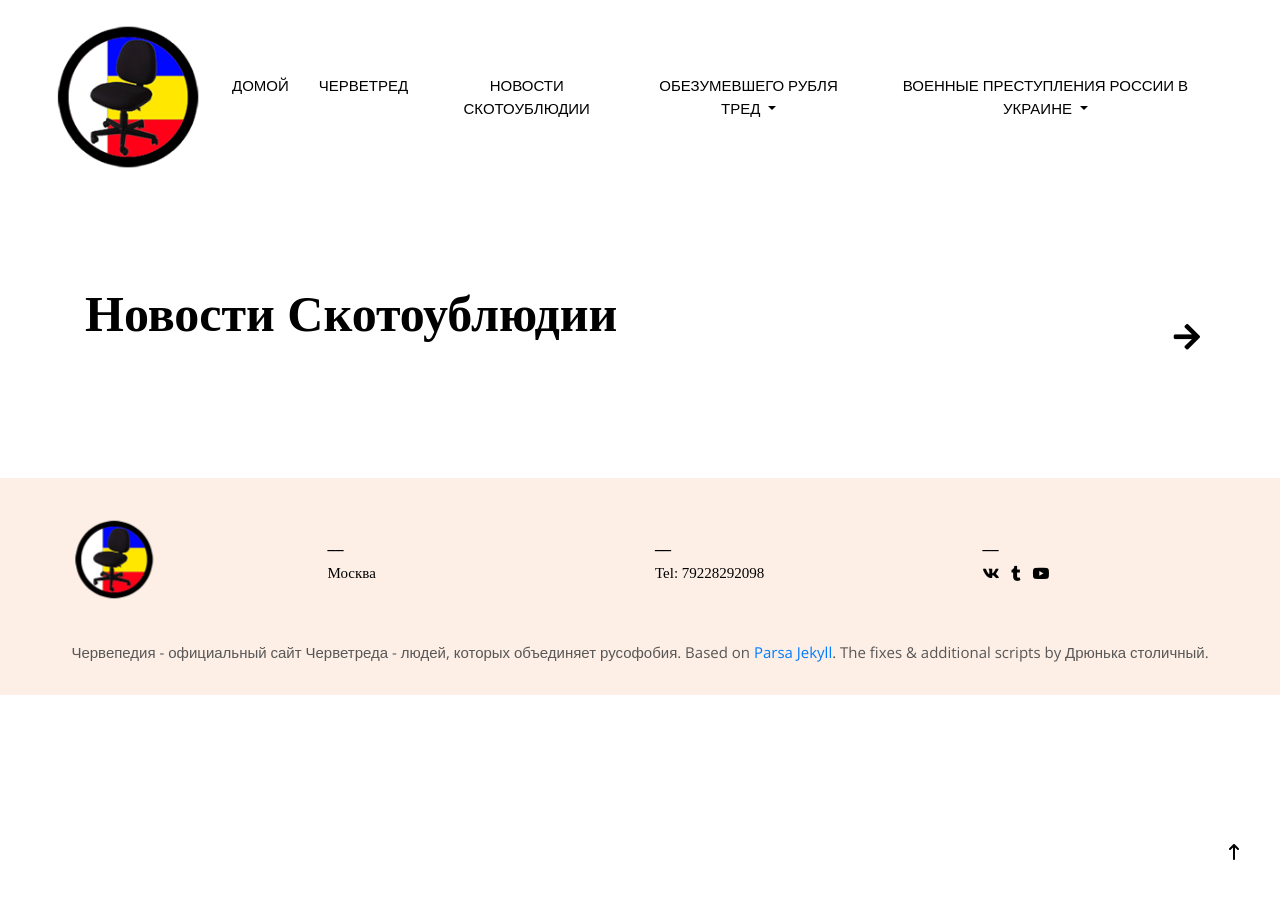
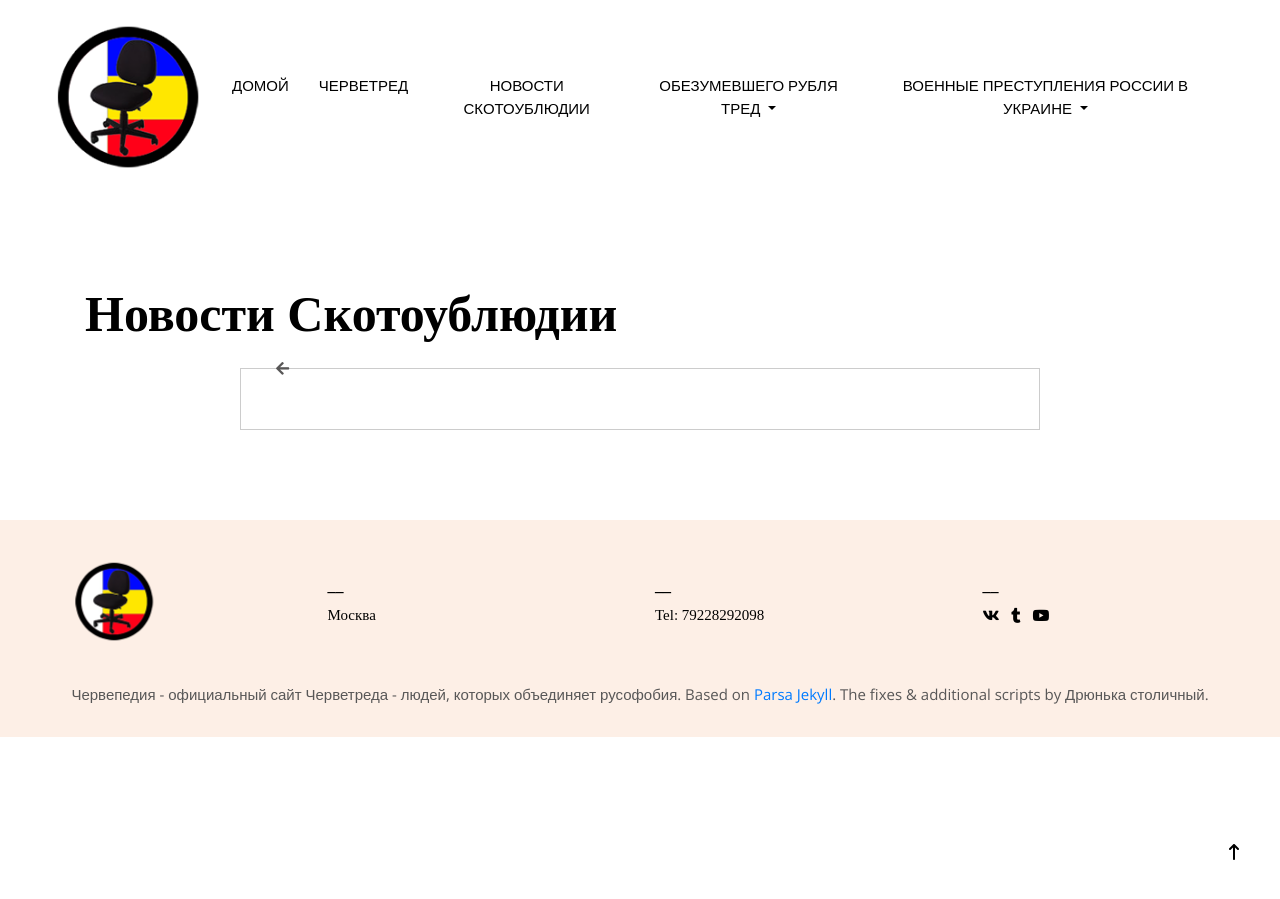
Before and after one commit to chervetred/chervetred.github.io, a Jekyll site: the page built from _pages/teesttg.html, in a window 1280 px wide. Built offline with Jekyll 4.4.1, drawn with Linux system fonts in a browser that asks for light colours; some web fonts are replaced; a script that is not in the unit is left out; comment, search, counter and statistics services are not loaded.

Commit message:
Update teesttg.html

```diff
--- a/_pages/teesttg.html
+++ b/_pages/teesttg.html
@@ -28,40 +28,47 @@ image:
     }
 
     #navigation-buttons {
-        display: flex;
-        justify-content: space-between;
-        margin: 20px;
-    }
-
-    #load-more {
-        margin: 0 auto;
-        display: flex;
-    }
-
-    .navigation-arrow {
         position: absolute;
         top: 50%;
         transform: translateY(-50%);
-        font-size: 30px;
-        color: black;
+        display: flex;
+        justify-content: space-between;
+        width: 100%;
+    }
+
+    #left-arrow {
+        position: absolute;
+        left: 15px;
+        z-index: 1;
         cursor: pointer;
     }
 
-    #left-arrow {
-        left: 10px;
-        display: none;
+    #right-arrow {
+        position: absolute;
+        right: 15px;
+        z-index: 1;
+        cursor: pointer;
     }
 
-    #right-arrow {
-        right: 10px;
+    #telegram-posts-container {
+        margin: 0 auto;
+        padding: 20px;
+        max-width: 800px;
+        border: 1px solid #ccc;
+    }
+
+    #telegram-posts {
+        margin: 20px 0;
     }
 </style>
 </head>
 <body>
-<div id="telegram-posts"></div>
-<div id="navigation-buttons">
-    <div id="left-arrow" class="navigation-arrow"><i class="fas fa-arrow-left"></i></div>
-    <div id="right-arrow" class="navigation-arrow"><i class="fas fa-arrow-right"></i></div>
+<div id="telegram-posts-container">
+    <div id="navigation-buttons">
+        <div id="left-arrow" class="navigation-arrow"><i class="fas fa-arrow-left"></i></div>
+        <div id="right-arrow" class="navigation-arrow"><i class="fas fa-arrow-right"></i></div>
+    </div>
+    <div id="telegram-posts"></div>
 </div>
 
 <script>
@@ -193,3 +177,4 @@ document.getElementById('right-arrow').addEventListener('click', loadNextPost);
 document.getElementById('left-arrow').addEventListener('click', loadPreviousPost);
 </script>
 </body>
+</html>
```
Also changed, not shown: other parts of _pages/teesttg.html (+0 -23 lines).
